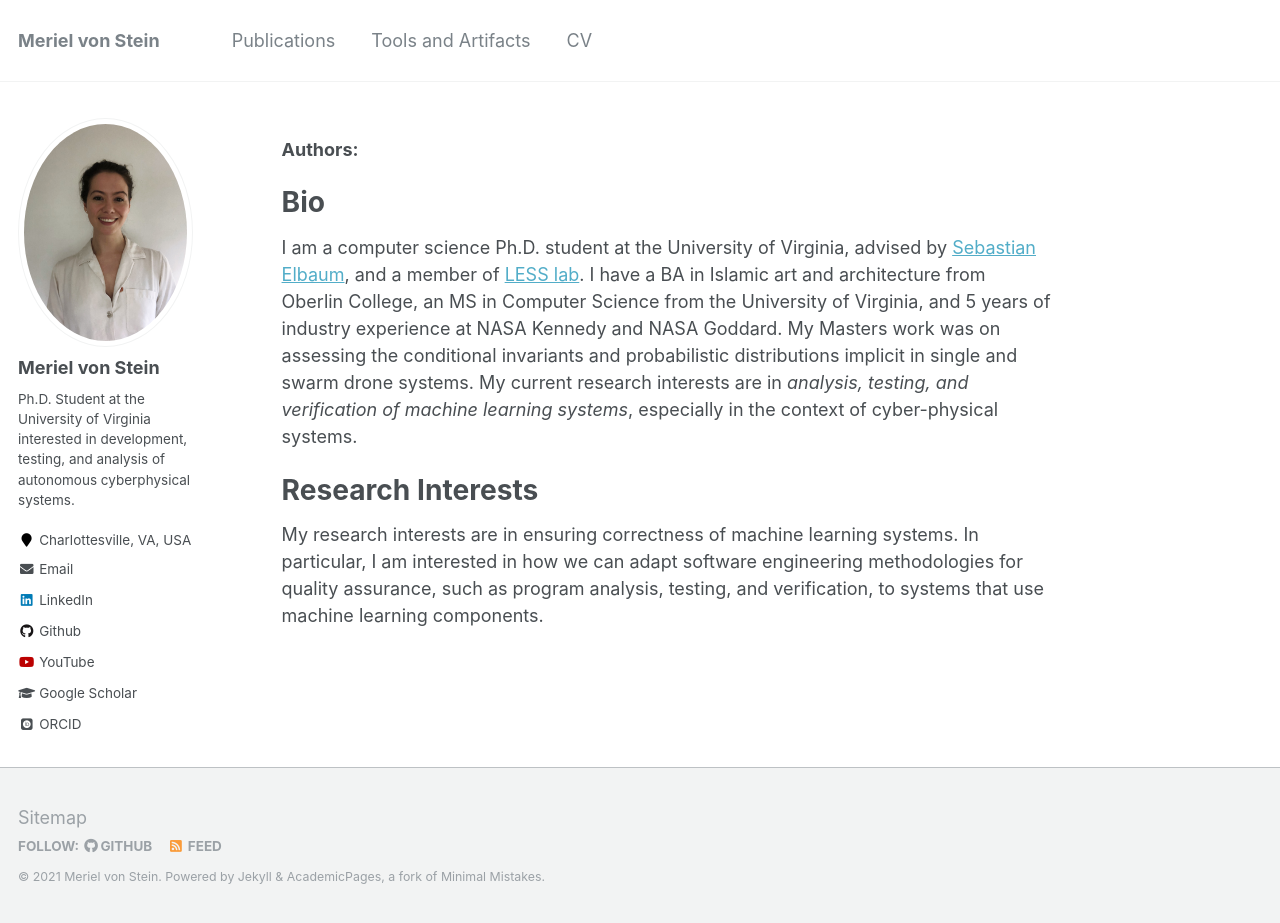
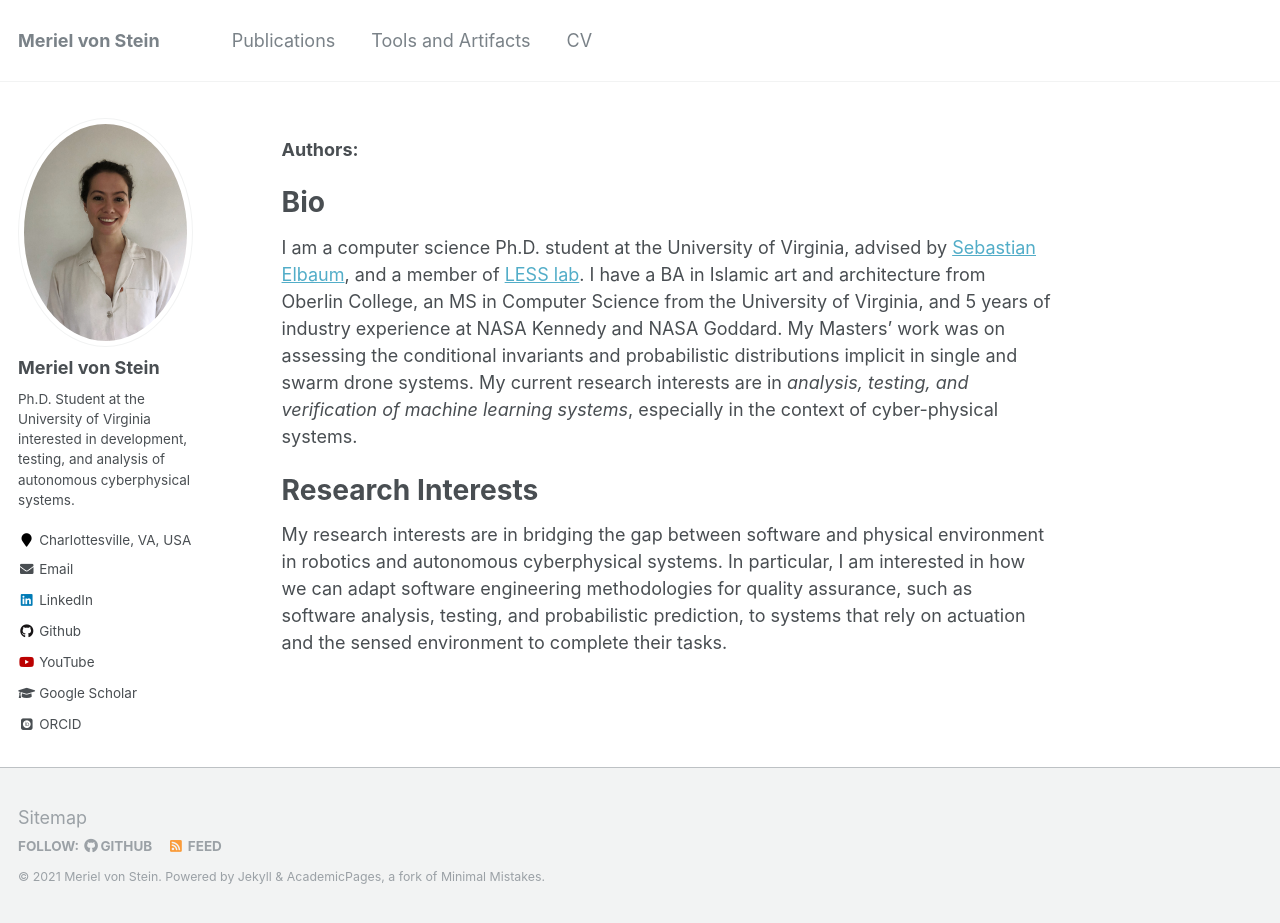
Before and after one commit to MissMeriel/MissMeriel.github.io, a Jekyll site: the page built from _pages/about.md, in a window 1280 px wide and 923 px high. Built offline with Jekyll 4.4.1, drawn with Linux system fonts in a browser that asks for light colours; some web fonts are replaced.

```diff
--- a/_config.yml
+++ b/_config.yml
@@ -71,10 +71,10 @@ social:
   links: # An array of links to social media profiles
 
 # Analytics
-analytics:
-  provider: "google-universal" # false (default), "google", "google-universal", "custom"
-  google:
-    tracking_id: "UA-73081335-1"
+#analytics:
+#  provider: "google-universal" # false (default), "google", "google-universal", "custom"
+#  google:
+#    tracking_id: "UA-73081335-1"
 
 # Site Author
 author:
--- a/_pages/about.md
+++ b/_pages/about.md
@@ -13,9 +13,11 @@ Bio
 
 I am a computer science Ph.D. student at the University of Virginia, advised by [Sebastian Elbaum](https://engineering.virginia.edu/faculty/sebastian-elbaum), and a member of [LESS lab](https://less-lab-uva.github.io/).
 I have a BA in Islamic art and architecture from Oberlin College, an MS in Computer Science from the University of Virginia, and 5 years of industry experience at NASA Kennedy and NASA Goddard.
-My Masters work was on assessing the conditional invariants and probabilistic distributions implicit in single and swarm drone systems.
+My Masters' work was on assessing the conditional invariants and probabilistic distributions implicit in single and swarm drone systems.
 My current research interests are in *analysis, testing, and verification of machine learning systems*, especially in the context of cyber-physical systems.
 
 Research Interests
 ===
-My research interests are in ensuring correctness of machine learning systems. In particular, I am interested in how we can adapt software engineering methodologies for quality assurance, such as program analysis, testing, and verification, to systems that use machine learning components.
+My research interests are in bridging the gap between software and physical environment in robotics and autonomous cyberphysical systems.
+In particular, I am interested in how we can adapt software engineering methodologies for quality assurance,
+such as software analysis, testing, and probabilistic prediction, to systems that rely on actuation and the sensed environment to complete their tasks.
```
